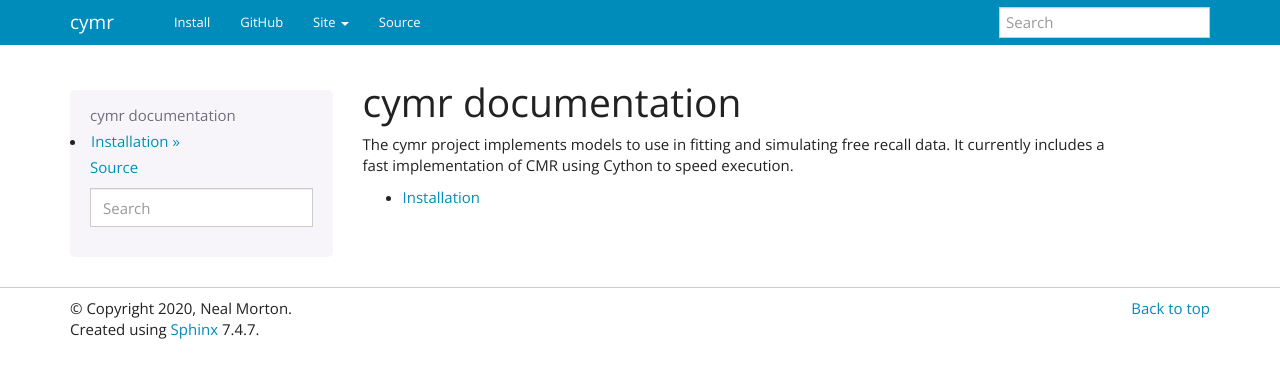
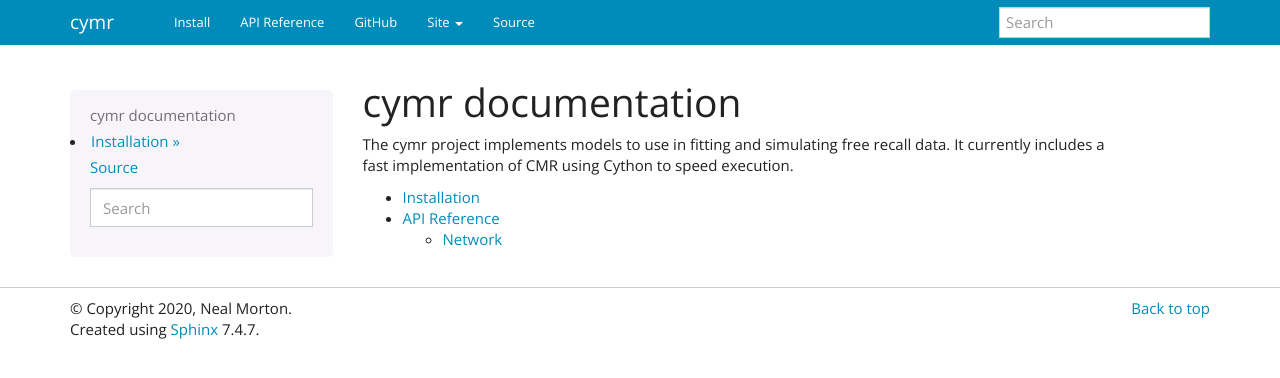
Before and after one commit to mortonne/cymr, a Sphinx documentation site: the page built from docs/source/index.rst, in a window 1280 px wide. Shown: the top 378 px of the page. Built offline with Sphinx 7.4.7, drawn with Linux system fonts in a browser that asks for light colours.

Commit message:
docs: add api reference page

```diff
--- /dev/null
+++ b/docs/source/api/network.rst
@@ -0,0 +1,5 @@
+Network
+=======
+
+.. automodule:: cymr.network
+    :members:
--- /dev/null
+++ b/docs/source/api/overview.rst
@@ -0,0 +1,7 @@
+API Reference
+=============
+
+.. toctree::
+   :maxdepth: 2
+
+   /api/network
--- a/docs/source/conf.py
+++ b/docs/source/conf.py
@@ -72,6 +72,7 @@ html_theme_options = {
     # an arbitrary url.
     'navbar_links': [
         ("Install", "usage/installation"),
+        ("API Reference", "api/overview"),
         ("GitHub", "https://github.com/mortonne/cymr", True)
     ],
 
--- a/docs/source/index.rst
+++ b/docs/source/index.rst
@@ -14,3 +14,4 @@ using Cython to speed execution.
    :maxdepth: 2
 
    /usage/installation
+   /api/overview
```
